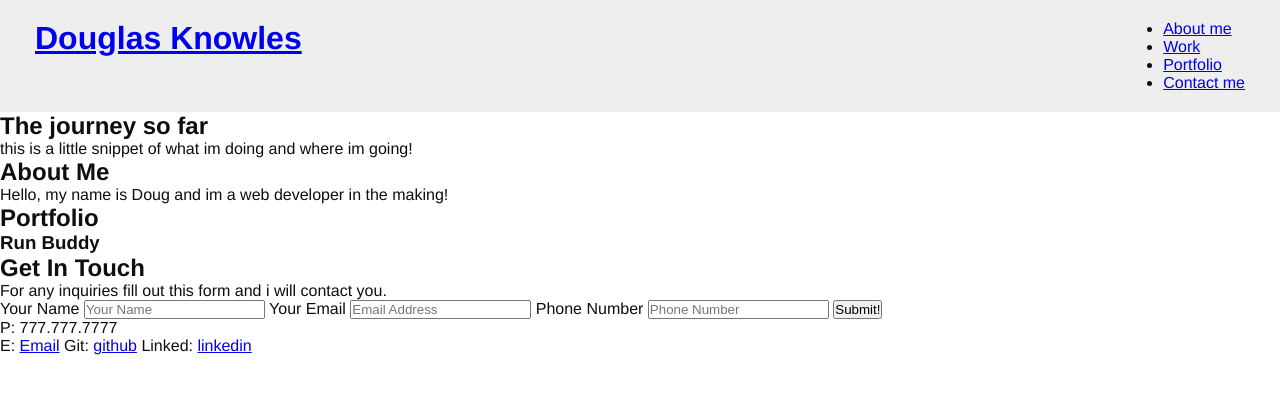
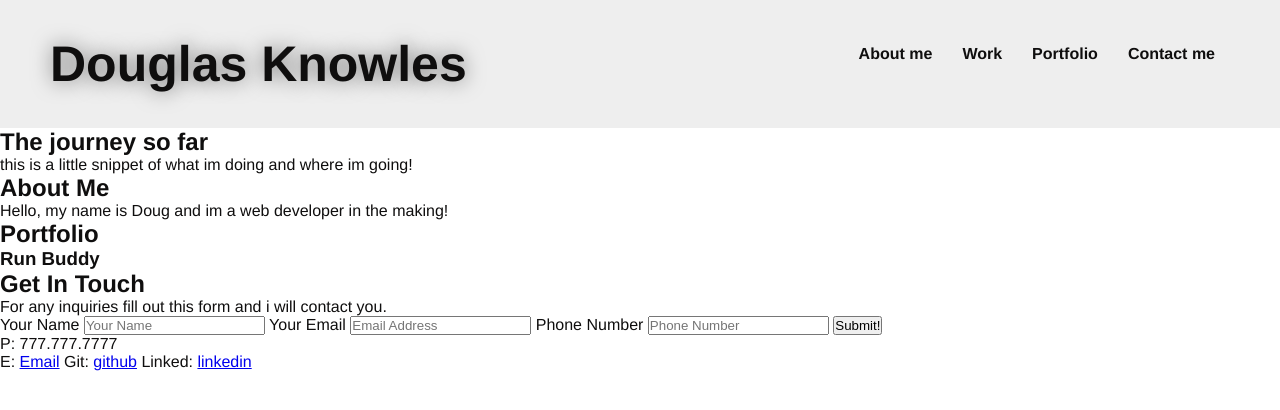
Before and after one commit to Dknowles44/professional-portfolio, a plain HTML site: page index.html in a window 1280 px wide. Drawn offline with Linux system fonts and the light colour scheme.

Commit message:
colors and shadows added to header

```diff
--- a/assets/css/styles.css
+++ b/assets/css/styles.css
@@ -18,7 +18,7 @@ body {
 /* Header / Nav bar style starts */
 
 header {
-    padding: 20px 35px;
+    padding: 35px 50px;
     background-color: #EEEEEE;
     display: flex;
     justify-content: space-between;
@@ -26,5 +26,44 @@ header {
     position: sticky;
     position: -webkit-sticky;
     top: 0;
+    }
 
+header h1 {
+    font-weight: bold;
+    margin: 0;
+    font-size: 50px;
+    color: var(--tertiary-color);
+    text-shadow: 0 0 20px rgb(0, 0, 0, .5);
 }
+
+header a {
+    text-decoration: none;
+    color: var(--tertiary-color);
+}
+
+header nav {
+    margin: 10px 0;
+}
+
+header nav ul {
+    display: flex;
+    flex-wrap: wrap;
+    justify-content: space-between;
+    align-items: center;
+    list-style: none;
+}
+
+header nav ul li a {
+    padding: 10px 15px;
+    font-weight: bold;
+    font-size: 1.25vw;
+    text-shadow: 0 0 20px rbga(0, 0, 0, 0.5);
+}
+
+header nav ul li a:hover {
+    background: var(--primary-color);
+    color: var(--secondary-color);
+    border-radius: 25px;
+}
+
+/* Header Nav bar styles end */
--- a/index.html
+++ b/index.html
@@ -13,6 +13,7 @@
         <h1>
             <a href="/">Douglas Knowles</a>
         </h1>
+        <nav>
         <ul>
             <li>
                 <a href="#about-me">About me</a>
@@ -27,6 +28,7 @@
                 <a href="#contact-me">Contact me</a>
             </li>
         </ul>
+        </nav>
     </header>
     <!-- end navigation -->
 
```
Also changed, not shown: assets/images/calculator123.jpg (added), assets/images/gps-sample-img.webp (added).
